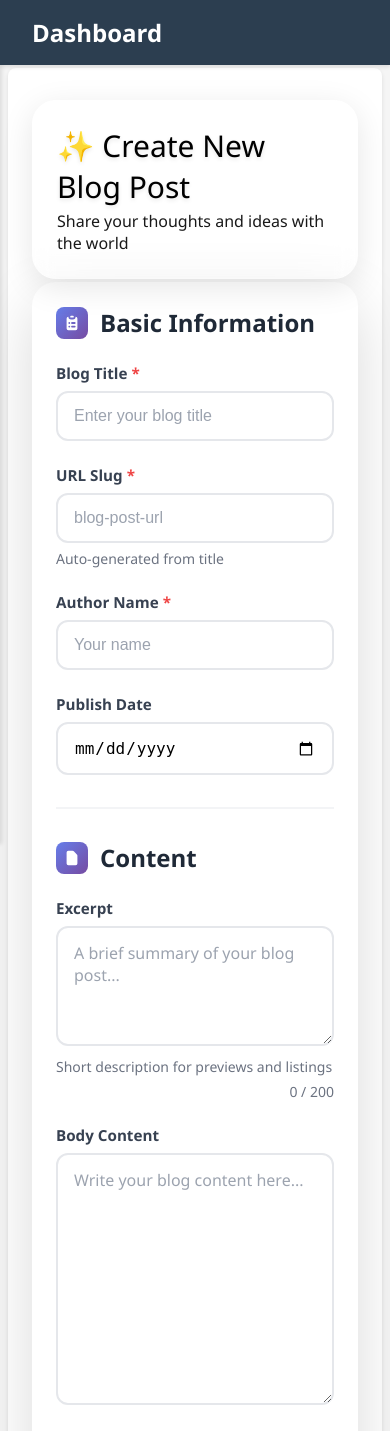
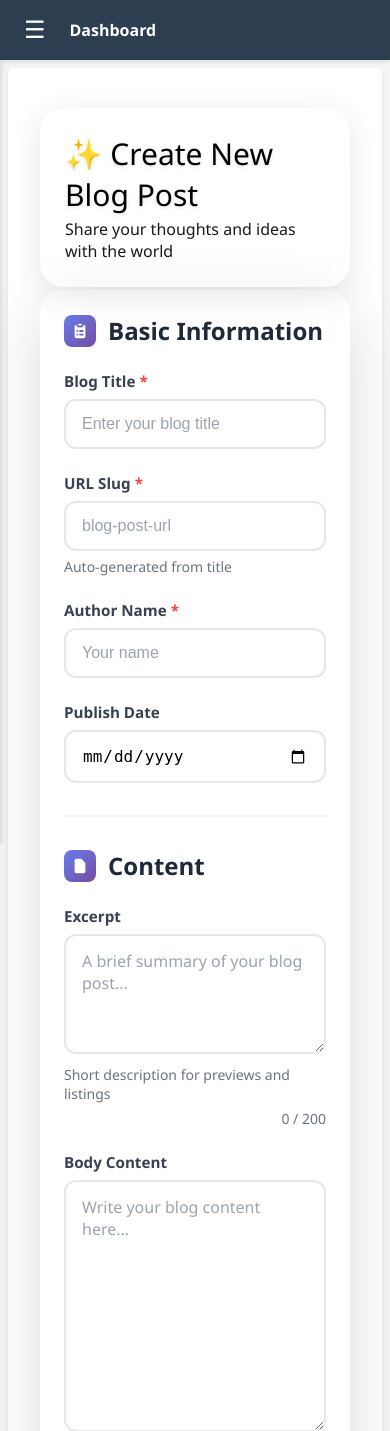
Before and after one commit to abhayrathor12/websitebackendapp, a Django app: page /blogpage/ in a window 390 px wide. Shown: the top 1431 px of the page. Run offline with Django 5.2, Linux system fonts and the light colour scheme.

Commit message:
20_first

```diff
--- a/blogproject/blog/templates/base.html
+++ b/blogproject/blog/templates/base.html
@@ -16,7 +16,7 @@
             background-color: #f5f5f5;
         }
 
-        /* Top Navbar */
+        /* ── Top Navbar ── */
         .navbar {
             background-color: #2c3e50;
             color: white;
@@ -30,11 +30,18 @@
             left: 0;
             right: 0;
             z-index: 1000;
+            height: 60px;
         }
 
         .navbar h1 {
             font-size: 1.5rem;
             font-weight: 600;
+        }
+
+        .navbar-left {
+            display: flex;
+            align-items: center;
+            gap: 1rem;
         }
 
         .navbar-right {
@@ -55,7 +62,39 @@
             background-color: #34495e;
         }
 
-        /* Sidebar */
+        /* ── Hamburger Button ── */
+        .menu-toggle {
+            background: none;
+            border: none;
+            color: white;
+            font-size: 1.5rem;
+            cursor: pointer;
+            padding: 0.25rem 0.5rem;
+            border-radius: 4px;
+            line-height: 1;
+            transition: background-color 0.2s;
+            /* Always visible — hidden via display on desktop */
+            display: none;
+        }
+
+        .menu-toggle:hover {
+            background-color: #34495e;
+        }
+
+        /* ── Sidebar Overlay (mobile) ── */
+        .sidebar-overlay {
+            display: none;
+            position: fixed;
+            inset: 0;
+            background: rgba(0, 0, 0, 0.45);
+            z-index: 998;
+        }
+
+        .sidebar-overlay.active {
+            display: block;
+        }
+
+        /* ── Sidebar ── */
         .sidebar {
             position: fixed;
             left: 0;
@@ -65,6 +104,9 @@
             background-color: #34495e;
             padding: 2rem 0;
             box-shadow: 2px 0 4px rgba(0,0,0,0.1);
+            z-index: 999;
+            overflow-y: auto;
+            transition: transform 0.3s ease;
         }
 
         .sidebar-menu {
@@ -101,14 +143,16 @@
             margin-right: 1rem;
             width: 20px;
             height: 20px;
+            flex-shrink: 0;
         }
 
-        /* Main Content */
+        /* ── Main Content ── */
         .main-content {
             margin-left: 250px;
             margin-top: 60px;
             padding: 0.5rem;
             min-height: calc(100vh - 60px);
+            transition: margin-left 0.3s ease;
         }
 
         .content-wrapper {
@@ -118,41 +162,80 @@
             box-shadow: 0 2px 4px rgba(0,0,0,0.1);
         }
 
-        /* Responsive */
-        @media (max-width: 768px) {
+        /* ══════════════════════════════════
+           TABLET  (768px – 1024px)
+        ══════════════════════════════════ */
+        @media (max-width: 1024px) {
             .sidebar {
-                transform: translateX(-250px);
-                transition: transform 0.3s;
+                width: 220px;
             }
 
+            .main-content {
+                margin-left: 220px;
+            }
+        }
+
+        /* ══════════════════════════════════
+           MOBILE  (≤ 768px)
+        ══════════════════════════════════ */
+        @media (max-width: 768px) {
+            /* Show hamburger */
+            .menu-toggle {
+                display: block;
+            }
+
+            /* Slide sidebar off-screen by default */
+            .sidebar {
+                transform: translateX(-100%);
+                width: 250px;
+            }
+
+            /* Slide in when active */
             .sidebar.active {
                 transform: translateX(0);
             }
 
+            /* Full-width content, no left margin */
             .main-content {
                 margin-left: 0;
+                padding: 0.5rem;
             }
 
-            .menu-toggle {
-                display: block;
-                background: none;
-                border: none;
-                color: white;
-                font-size: 1.5rem;
-                cursor: pointer;
+            .navbar {
+                padding: 1rem;
+            }
+
+            .navbar h1 {
+                font-size: 1.2rem;
+            }
+
+            .content-wrapper {
+                padding: 1rem;
+                border-radius: 6px;
             }
         }
 
-        .menu-toggle {
-            display: none;
+        /* ══════════════════════════════════
+           SMALL MOBILE  (≤ 480px)
+        ══════════════════════════════════ */
+        @media (max-width: 480px) {
+            .navbar h1 {
+                font-size: 1rem;
+            }
+
+            .sidebar-menu a {
+                padding: 0.85rem 1.5rem;
+                font-size: 0.95rem;
+            }
         }
     </style>
 </head>
 <body>
+
     <!-- Top Navbar -->
     <nav class="navbar">
-        <div style="display: flex; align-items: center; gap: 1rem;">
-            <button class="menu-toggle" onclick="toggleSidebar()">☰</button>
+        <div class="navbar-left">
+            <button class="menu-toggle" id="menuToggle" aria-label="Toggle sidebar" aria-expanded="false">☰</button>
             <h1>Dashboard</h1>
         </div>
         {% comment %} <div class="navbar-right">
@@ -160,6 +243,9 @@
             <a href="#">Logout</a>
         </div> {% endcomment %}
     </nav>
+
+    <!-- Overlay (mobile backdrop) -->
+    <div class="sidebar-overlay" id="sidebarOverlay"></div>
 
     <!-- Sidebar -->
     <aside class="sidebar" id="sidebar">
@@ -182,7 +268,6 @@
                     Webinar Contacts
                 </a>
             </li>
-
             <li>
                 <a href="{% url 'add_blog' %}"
                    class="{% if request.resolver_match.url_name == 'add_blog' %}active{% endif %}">
@@ -192,7 +277,6 @@
                     Write Blog
                 </a>
             </li>
-
             <li>
                 <a href="{% url 'blog_list' %}"
                    class="{% if request.resolver_match.url_name == 'blog_list' %}active{% endif %}">
@@ -202,13 +286,11 @@
                     View Blogs
                 </a>
             </li>
-
-
         </ul>
     </aside>
 
     <!-- Main Content -->
-    <main class="main-content">
+    <main class="main-content" id="mainContent">
         <div class="content-wrapper">
             {% block content %}
             <h2>Welcome to Blog Dashboard</h2>
@@ -218,21 +300,45 @@
     </main>
 
     <script>
-        function toggleSidebar() {
         const sidebar = document.getElementById('sidebar');
-            sidebar.classList.toggle('active');
+        const overlay = document.getElementById('sidebarOverlay');
+        const toggle  = document.getElementById('menuToggle');
+
+        function openSidebar() {
+            sidebar.classList.add('active');
+            overlay.classList.add('active');
+            toggle.setAttribute('aria-expanded', 'true');
+            toggle.textContent = '✕';
         }
 
-        // Close sidebar when clicking outside on mobile
-        document.addEventListener('click', function(event) {
-            const sidebar = document.getElementById('sidebar');
-            const toggle = document.querySelector('.menu-toggle');
+        function closeSidebar() {
+            sidebar.classList.remove('active');
+            overlay.classList.remove('active');
+            toggle.setAttribute('aria-expanded', 'false');
+            toggle.textContent = '☰';
+        }
 
-            if (window.innerWidth <= 768 &&
-                !sidebar.contains(event.target) &&
-                !toggle.contains(event.target)) {
-                sidebar.classList.remove('active');
+        function toggleSidebar() {
+            sidebar.classList.contains('active') ? closeSidebar() : openSidebar();
         }
+
+        toggle.addEventListener('click', toggleSidebar);
+
+        // Close when tapping the overlay
+        overlay.addEventListener('click', closeSidebar);
+
+        // Close sidebar on resize back to desktop
+        window.addEventListener('resize', () => {
+            if (window.innerWidth > 768) {
+                closeSidebar();
+            }
+        });
+
+        // Close sidebar when a nav link is clicked on mobile
+        sidebar.querySelectorAll('a').forEach(link => {
+            link.addEventListener('click', () => {
+                if (window.innerWidth <= 768) closeSidebar();
+            });
         });
     </script>
 </body>
```
Also changed, not shown: blogproject/db.sqlite3. Lines whose indentation alone changed are shown as unchanged.
